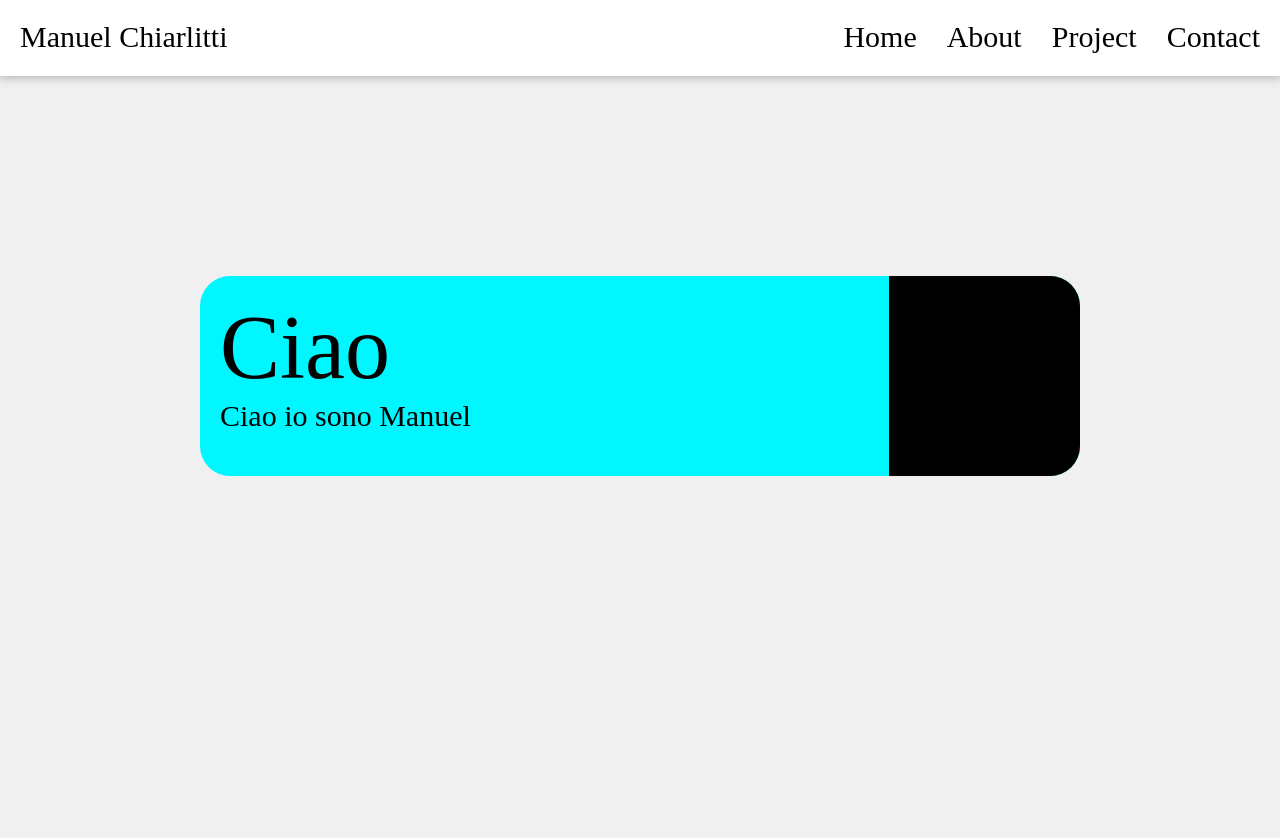
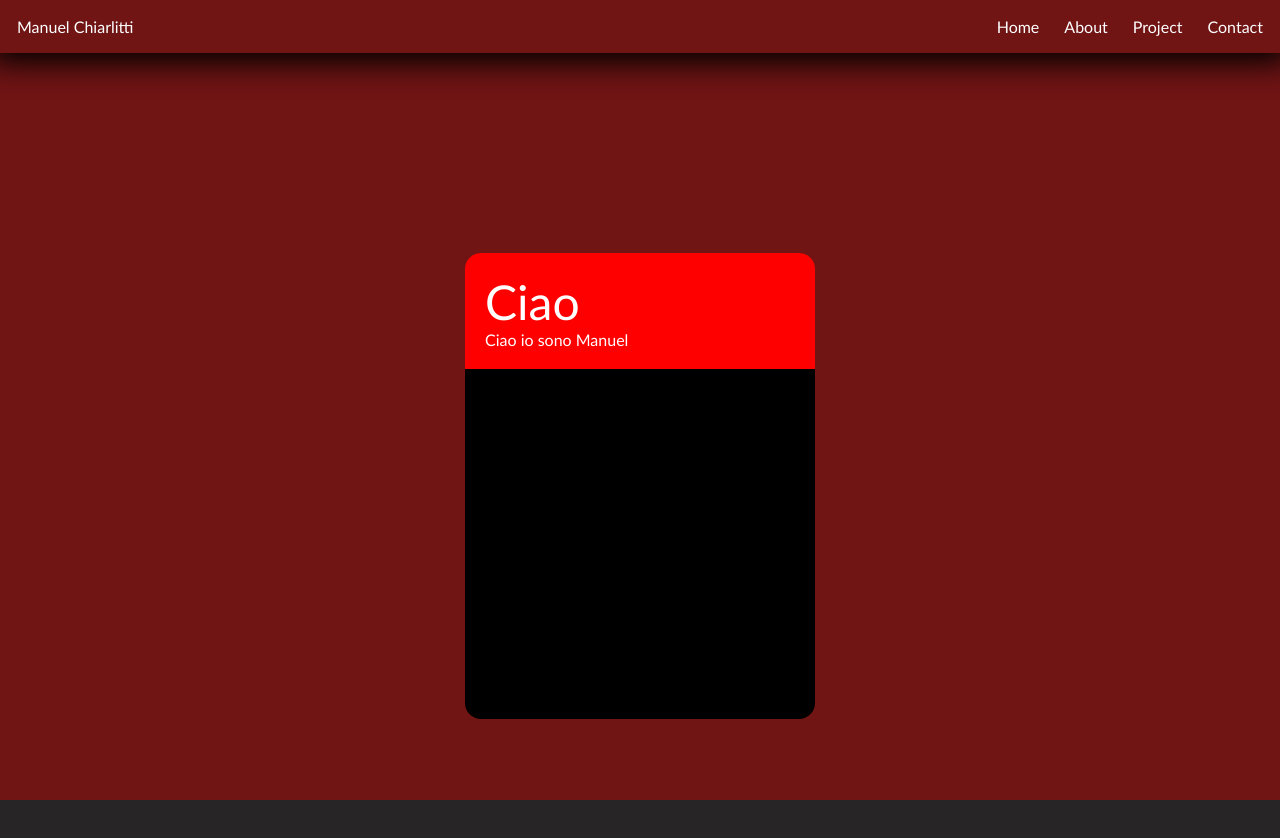
Before and after one commit to ManuChr05/ManuChr05, a plain HTML site: page Compito_HTML_Savino.html in a window 1280 px wide. Before the commit the page ends 800 px from the top, so only its background shows below. Drawn offline with Linux system fonts and the light colour scheme.

Commit message:
Pagina HTML

```diff
--- a/style.css
+++ b/style.css
@@ -1,65 +1,181 @@
-a, li, ul, body, h1, p{
+/* settaggi */
+a,
+li,
+ul,
+body,
+h1,
+p {
     all: unset;
 }
-a{
+
+a {
     cursor: pointer;
 }
-body{
-    font-size: 30px;
-    font-family: 'Poppins';
-    font-weight: 500;
-    background-color: rgb(240, 240, 240);
+
+/* pagina */
+body {
+    font-size: 16px;
+    font-family: 'Gill Sans', 'Gill Sans MT', Calibri, 'Trebuchet MS', sans-serif;
+    font-weight: 300; /* "grassetto", quanto è scuro il carattere */
+    color: rgb(255, 255, 255);
+    background-color: rgb(39, 37, 37);
 }
-header{
-    background-color: rgb(255, 255, 255);
+
+header {
+    background-color: rgb(112, 20, 20);
     display: flex;
     justify-content: space-between;
-    padding: 20px;
-    box-shadow: 0 0 10px 1px rgba(0,0,0,0.3);
-}
-ul{
-    display: flex;
-    gap: 30px;
+    padding: 17px;
+    box-shadow: 0 0 30px 10px rgb(0, 0, 0);
 }
 
-ul li {
-    border-bottom: solid 2px transparent;
+.menu {
+    display: flex;
+    flex-direction: column;
+    gap: 8px;
+    text-align: end;
 }
 
-ul li:hover{
-    border-bottom: solid 2px black;
+ul {
+    position: absolute;
+    top: 70px;
+    right: 20px;
+    display: flex;
+    flex-direction: row;
+    gap: 25px;
 }
 
-section{
-    display: flex;
-    justify-content: center;
-    align-items: center;
-    padding: 200px;
+ul:after {
+    content: "";
+    position: absolute;
+    inset: 0;
+    background-color:rgb(112, 20, 20);
+    z-index: -1;
+}
+/*
+ul li {
+    display: none;
+    border-bottom: solid 2px transparent;
+    position: relative;
+}
+*/
+ul li a:after{
+    content: " ";
+    position: absolute;
+    bottom: -3px;
+    height: 2px;
+    width: 100%;
+    left: 0;
+    background-color: black;
+    transform: scaleX(0);
+    transition: .2s;
 }
 
-.hero{
-    background-color: #00f7ff;
-    display: flex;
-    flex-direction: row;
-    border-radius: 1em;
-    width: 100%;
+ul li a:hover::after {
+    transform: scaleX(100%);
 }
 
-.heroImage{
-    background-color: black;
-    height: 200px;
-    width: 200px;
-    border-radius: 0 1em 1em 0;
+#checkbox {
+    display: none;
 }
 
-.heroText{
+.toggle {
+    position: absolute;
+    top: 20px;
+    right: 20px;
+    width: 30px;
+    height: 30px;
+    cursor: pointer;
     display: flex;
     flex-direction: column;
-    width: calc(100% - 200px);
-    padding: 20px;
+    align-items: center;
+    gap: 6px;
+    transition-duration: .5s;
+}
+/*
+.bars {
+    width: 100%;
+    height: 3px;
+    background-color: rgb(0, 0, 0);
 }
 
-.heroText h1{
+#checkbox:checked+.toggle .bars {     /*barre a X
+    position: absolute;
+    transition-duration: .5s;
+}
+
+#checkbox:checked+.toggle #bar2 {    /*barre a X
+    transform: scaleX(0);
+    transition-duration: .5s;
+}
+
+#checkbox:checked+.toggle #bar1 {     /*barre a X
+    transform: rotate(45deg);
+    transition-duration: .5s;
+}
+
+#checkbox:checked+.toggle #bar3 {      /*barre a X
+    transform: rotate(-45deg);
+    transition-duration: .5s;
+}
+
+#checkbox:checked+.toggle {
+    transition-duration: .5s;
+    transform: rotate(180deg);         /*rotation
+}
+
+#checkbox:checked ~ ul li{             /*uscita opzioni
+    display: unset;
+}
+*/
+
+section {
+    display: flex;
+    justify-content: center;           /*posizione "titolo"*/
+    padding: 100px 0;
+}
+
+.hero {
+    display: flex;
+    flex-direction: column;
+    width: fit-content;
+    justify-content: center;
+    max-width: 700px;
+}
+
+.heroImage {
+    background-color: black;          /*grandezza immagine*/
+    height: 350px;
+    width: 350px;
+    border-radius: 0 0 1em 1em;
+}
+
+.heroText {
+    background-color: rgb(255, 0, 0);
+    display: flex;
+    flex-direction: column;
+    box-sizing: border-box;
+    width: 100%;
+    padding: 20px;
+    border-radius: 1em 1em 0 0;
+}
+
+.heroText h1 {
     font-size: 3em;
+}
 
+@media (min-width: 800px) {
+    ul {
+        flex-direction: row;
+        position: unset;
+    }
 }
+/*
+ul li {
+    display: unset;
+}
+*/
+
+section {
+    padding: 200px 0;
+}
```
Also changed, not shown: index.html (added, +46 -0 lines).
